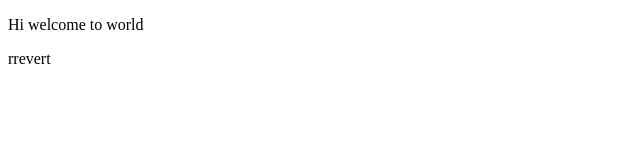
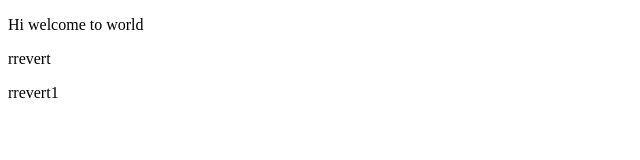
Before and after one commit to KothaSuryaVamsi/gitdemo, a plain HTML site: page index.html in a window 1280 px wide. Shown: the full height of the page, 0-640 px from the left. Drawn offline with Linux system fonts and the light colour scheme.

Commit message:
next commit

```diff
--- a/index.html
+++ b/index.html
@@ -7,5 +7,6 @@
 <body>
 <p> Hi welcome to world</p>
 <p>rrevert</p>
+<p>rrevert1</p>
 </body>
 </html>
```
